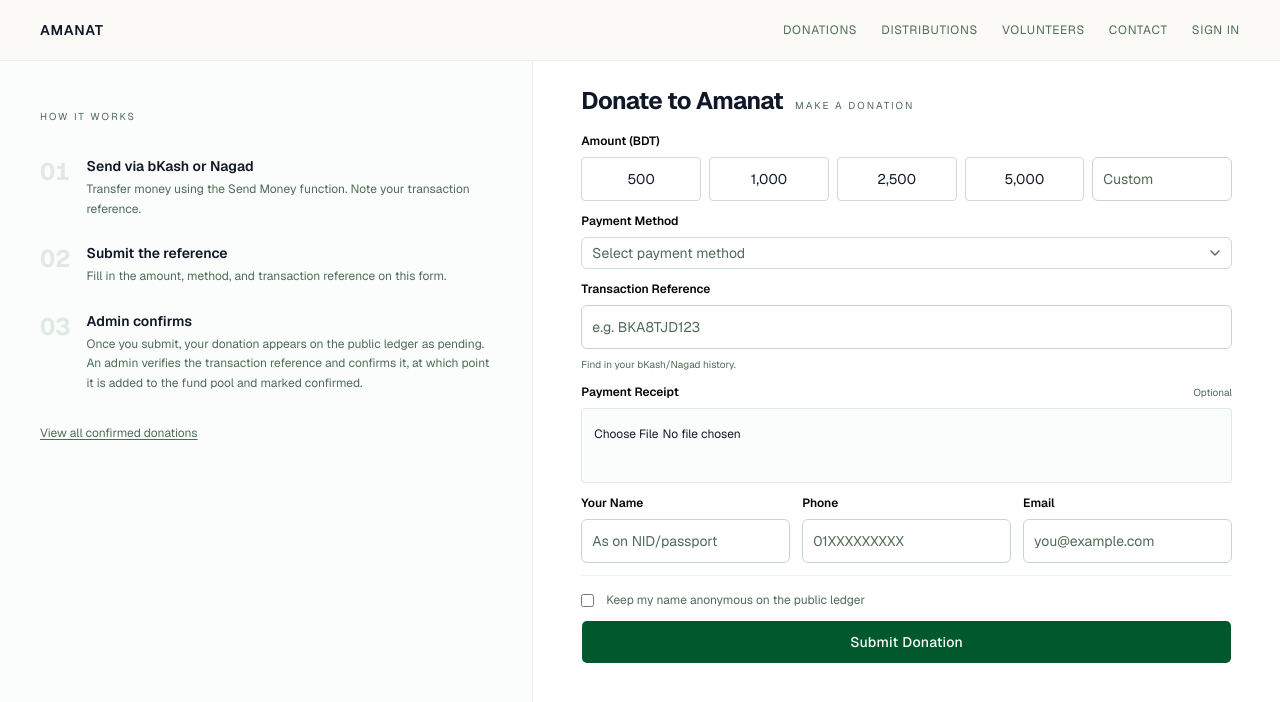
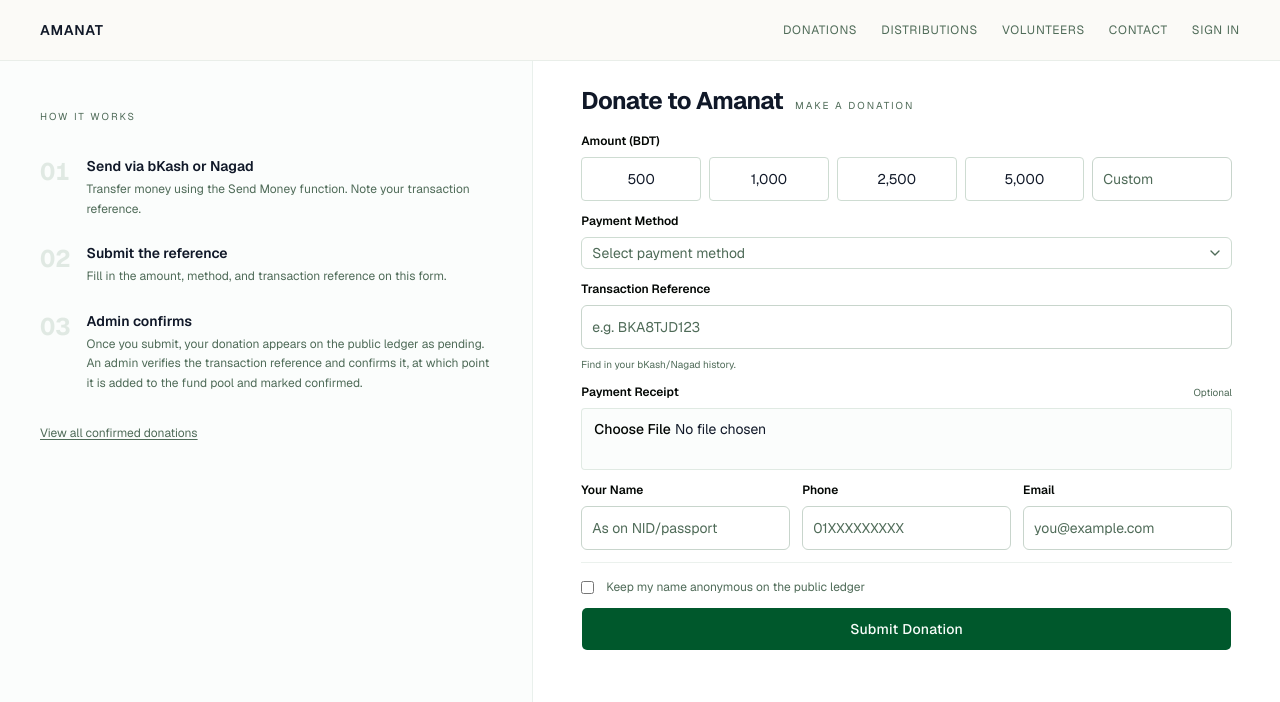
Before and after one commit to RAFSuNX/Amanat, a Next.js app: page /donate in a window 1280 px wide. Shown: the top 702 px of the page. Built offline with nearby package versions, Linux system fonts and the light colour scheme.

Commit message:
Restore receipt exact design: container border div with stripped Input inside

```diff
--- a/app/(public)/donate/page.tsx
+++ b/app/(public)/donate/page.tsx
@@ -195,18 +195,18 @@ export default function DonatePage() {
                 <span className="text-[10px] text-muted-foreground">Optional</span>
               </div>
               {receiptUrl ? (
-                <div className="flex items-center gap-3 border border-primary/30 rounded p-3 bg-primary/5">
+                <div className="flex items-center gap-3 border border-primary/30 rounded px-3 py-2 bg-primary/5">
                   <img src={receiptUrl} alt="Receipt" className="w-10 h-10 object-cover rounded border shrink-0" />
                   <p className="text-xs text-primary flex-1">Receipt uploaded</p>
                   <button type="button" onClick={() => { setReceiptUrl(""); setReceiptFile(null) }}
                     className="text-[10px] text-muted-foreground underline underline-offset-2">Remove</button>
                 </div>
               ) : (
-                <div className="border border-border/60 rounded p-3 bg-muted/20">
-                  <input type="file" accept="image/*"
+                <div className="flex items-center gap-3 border border-border/60 rounded px-3 py-2 bg-muted/20">
+                  <Input type="file" accept="image/*"
                     onChange={(e) => { const f = e.target.files?.[0]; if (f) { setReceiptFile(f); uploadReceipt(f) } }}
-                    className="w-full text-xs cursor-pointer" />
-                  {receiptUploading && <p className="text-[10px] text-muted-foreground mt-1">Uploading...</p>}
+                    className="text-xs border-0 p-0 h-auto bg-transparent" />
+                  {receiptUploading && <span className="text-[10px] text-muted-foreground shrink-0">Uploading...</span>}
                 </div>
               )}
               {receiptError && <p className="text-[10px] text-amber-600">{receiptError}</p>}
```
